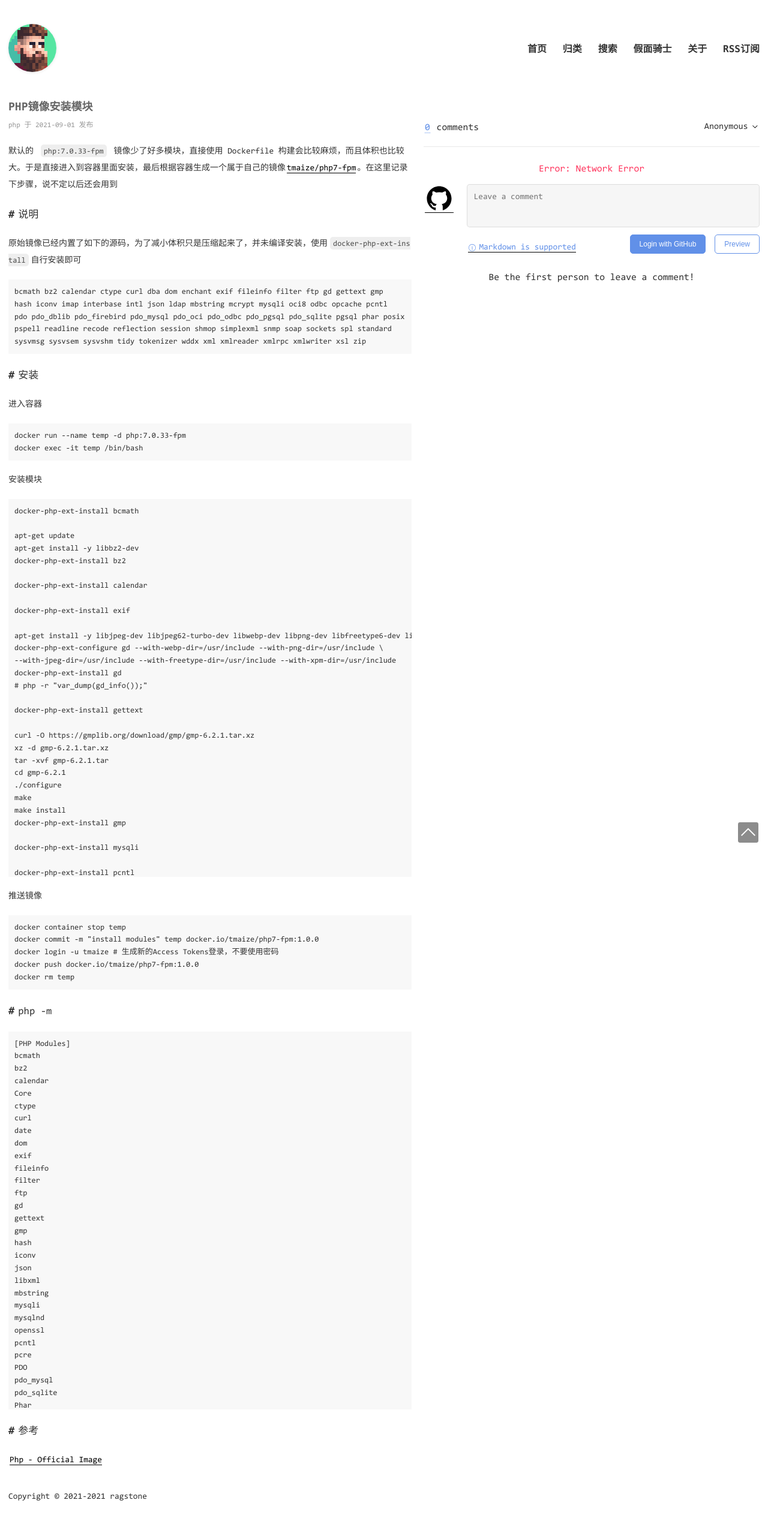
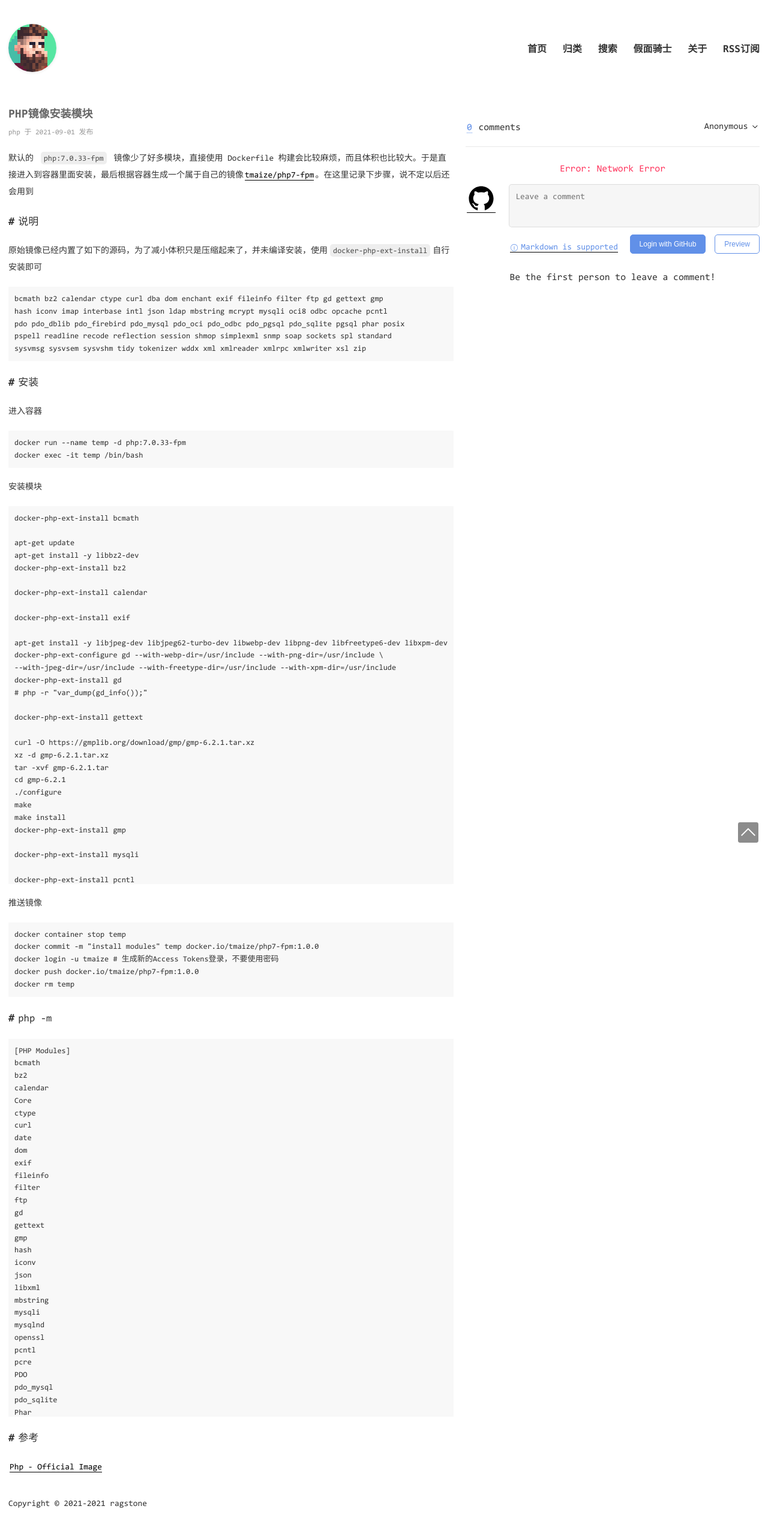
Before and after one commit to ragstone/infoyun, a Jekyll site: the page built from _posts/2021-09-01-phojingxianganzhangmukuai.md, in a window 1280 px wide. Shown: the whole page at 60% size. Built offline with Jekyll 4.4.1, drawn with Linux system fonts in a browser that asks for light colours; comment, search, counter and statistics services are not loaded.

Commit message:
Update post.css

```diff
--- a/static/css/post.css
+++ b/static/css/post.css
@@ -165,18 +165,14 @@
     max-width: 100%;
   }
   .page-post {
-    position: relative;
+    display: table;
   }
   .page-post .post-area{
-    position: absolute;
-    top: 0;
-    left: 0;
-    width: calc(100% - 580px);
+    display: table-cell;
   }
   .page-post .comments-area{
-    position: absolute;
-    top: 0;
-    right: 0;
+    display: table-cell;
     width: 560px;
+    padding-left: 20px;
   }
 }
```
